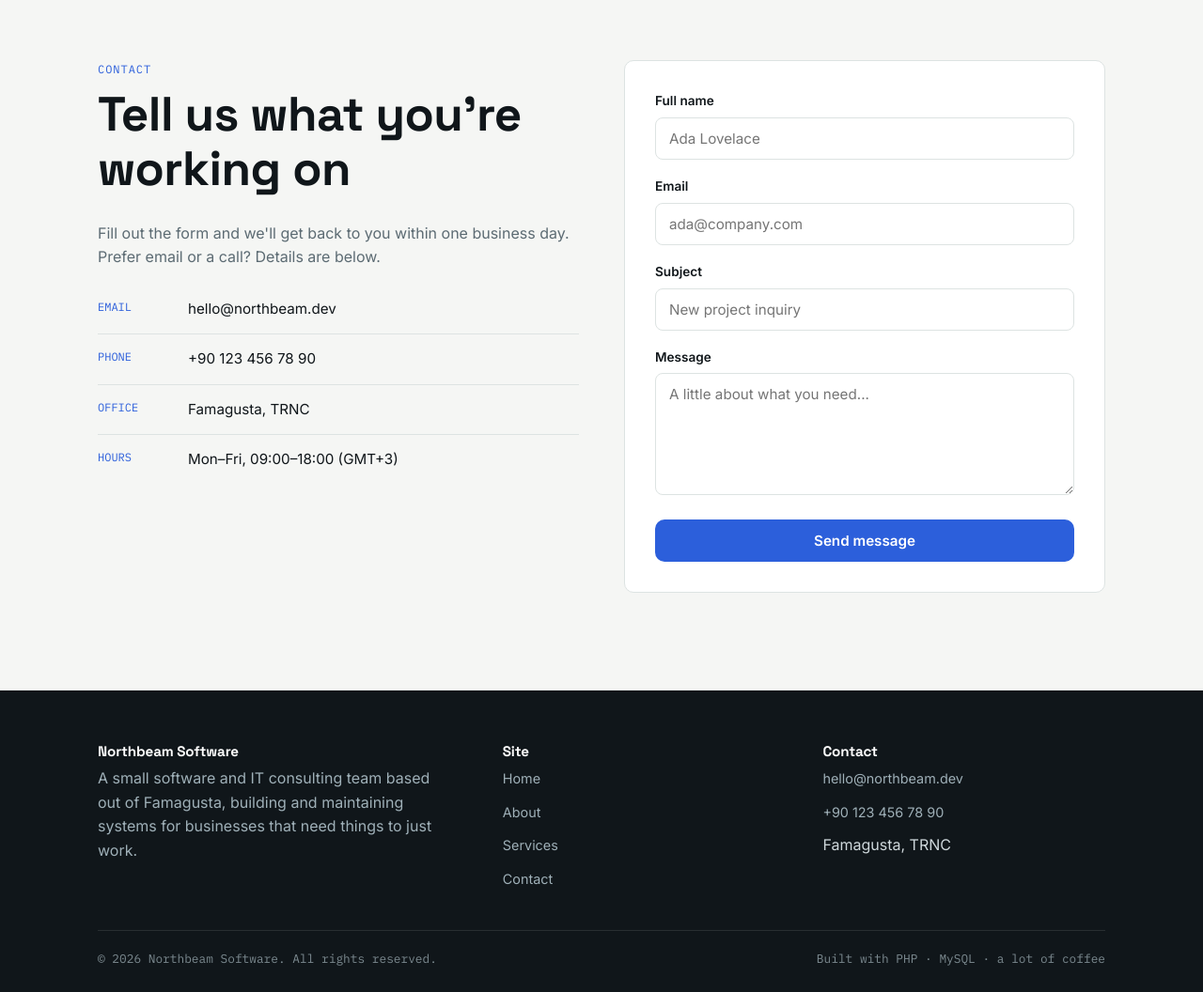
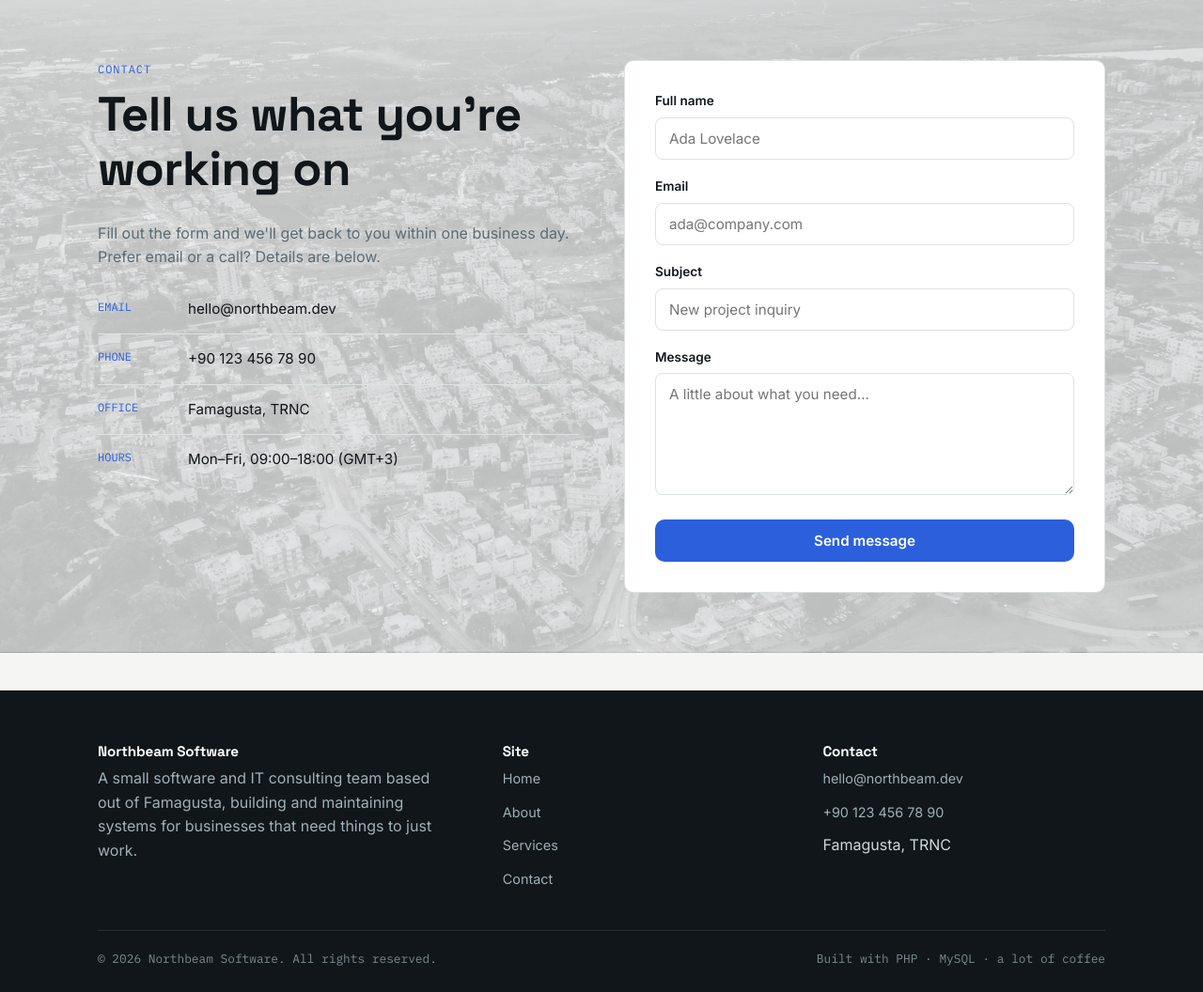
Before and after one commit to TashaTendai/northbeam-software, a PHP site: page /contact.php in a window 1280 px wide. Shown: the part 83-1139 px from the top of the page at 94% size. Run offline with PHP 8.4, Linux system fonts and the light colour scheme.

Commit message:
git add . git commit -m "Adjust hero background opacity and extend to About and Contact pages" git push

```diff
--- a/contact.php
+++ b/contact.php
@@ -17,7 +17,7 @@ if (isset($_GET['status'])) {
 }
 ?>
 
-<section class="section">
+<section class="section hero-photo">
   <div class="container two-col">
     <div>
       <span class="eyebrow">Contact</span>
--- a/css/style.css
+++ b/css/style.css
@@ -186,11 +186,15 @@ p { margin: 0 0 1em; color: var(--muted); }
 /* ---------- Hero ---------- */
 .hero {
   padding: 72px 0 48px;
-  background-image: linear-gradient(rgba(245, 246, 244, 0.90), rgba(245, 246, 244, 0.90)), url('../assets/img/hero-bg.jpg');
+  background-image: linear-gradient(rgba(245, 246, 244, 0.75), rgba(245, 246, 244, 0.75)), url('../assets/img/hero-bg.jpg');
   background-size: cover;
   background-position: center;
 }
-
+.hero-photo {
+  background-image: linear-gradient(rgba(245, 246, 244, 0.75), rgba(245, 246, 244, 0.75)), url('../assets/img/hero-bg.jpg');
+  background-size: cover;
+  background-position: center;
+}
 .hero-grid {
   display: grid;
   grid-template-columns: 1.1fr .9fr;
```
